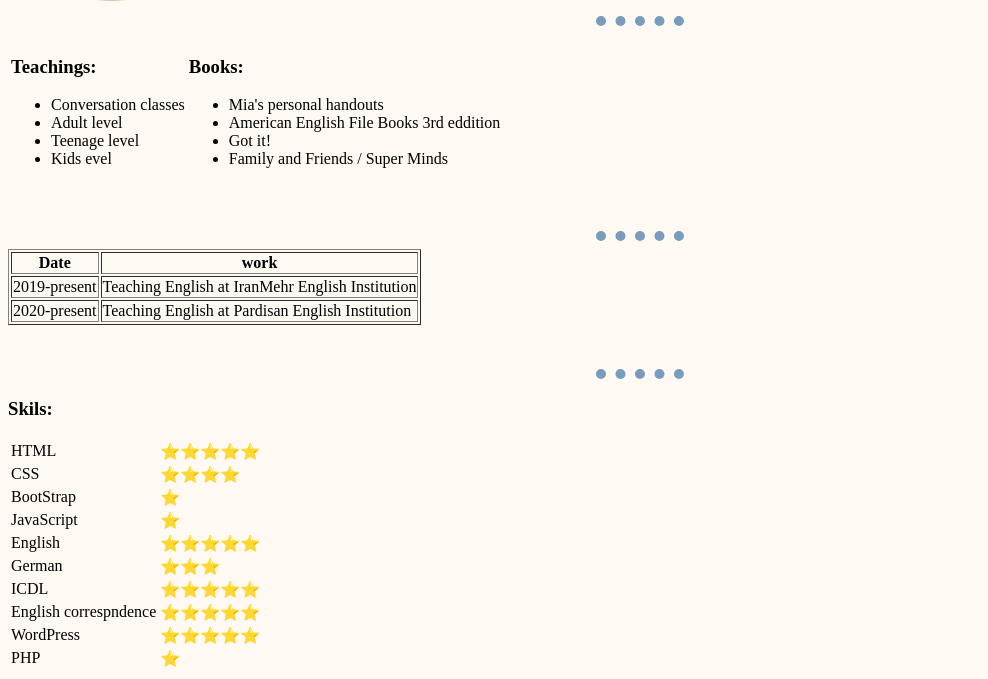
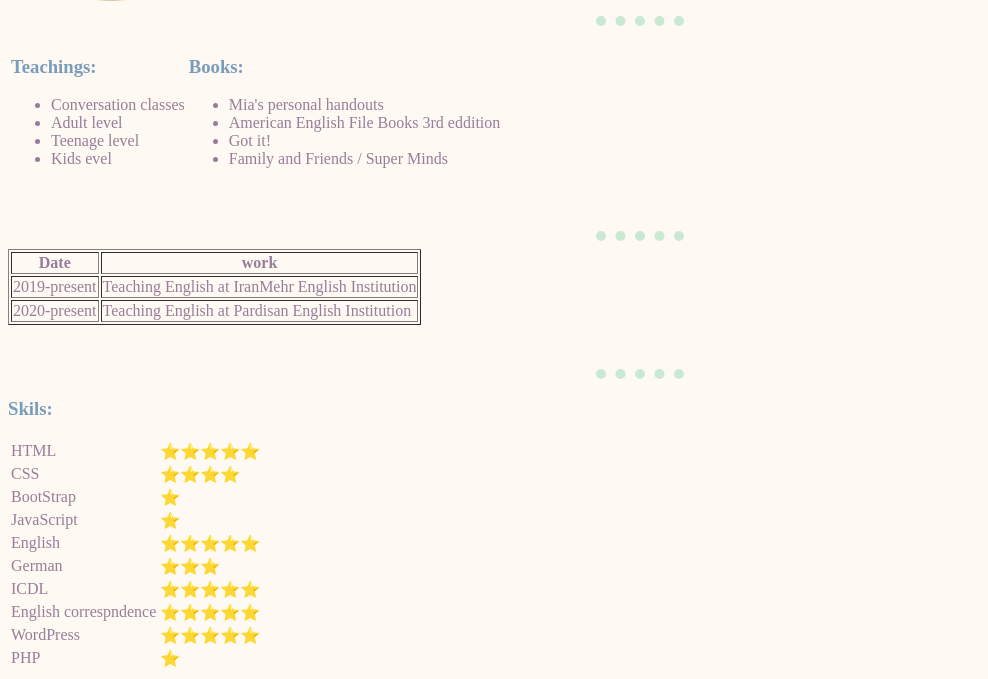
Before and after one commit to imiapv/MiaCenter, a plain HTML site: page index.html in a window 1280 px wide. Shown: the part 210-889 px from the top of the page, without its empty margins (0-988 px from the left). Drawn offline with Linux system fonts and the light colour scheme.

Commit message:
css edition

```diff
--- a/styles.css
+++ b/styles.css
@@ -5,9 +5,15 @@ body{
     background-color: rgb(254, 249, 242);
 }
 hr{
-    border-color: rgb(120, 157, 188);
+    border-color: rgb(201, 233, 210);
     border-style: none;
     border-top-style: dotted;
     width: 7%;
     border-width: 10px;
 }
+h1 , h3 {
+    color: rgb(120, 157, 188);
+}
+table{
+    color: rgb(152, 125, 154);
+}
```
